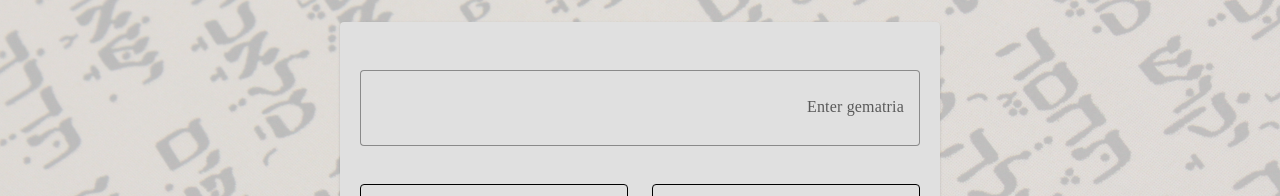
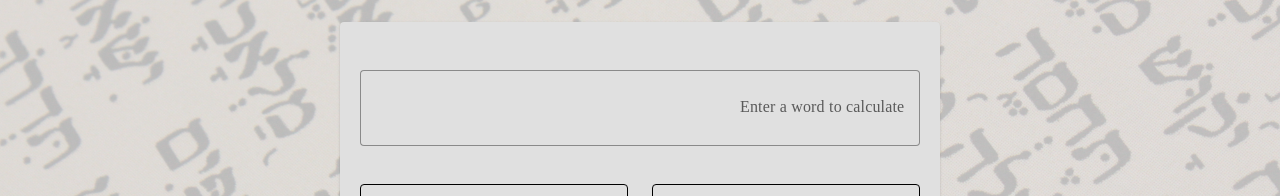
Before and after one commit to simjust175/gematriaCalc, a Vue app: page / in a window 1280 px wide. Shown: the part 191-387 px from the top of the page. Built offline with nearby package versions, Linux system fonts and the light colour scheme; a web font is replaced by a local one.

Commit message:
changed gimForm label

```diff
--- a/src/components/GimForm.vue
+++ b/src/components/GimForm.vue
@@ -2,7 +2,7 @@
   <v-card class="pa-5 py-8 rashi bg-grey-lighten-2" min-width="600">
     <v-locale-provider rtl>
       <v-text-field
-        label="Enter gematria"
+        label="Enter a word to calculate"
         variant="outlined"
         class="text-h2 text-h4 py-4"
         :class="{'rashi': rashiStat}"
```
